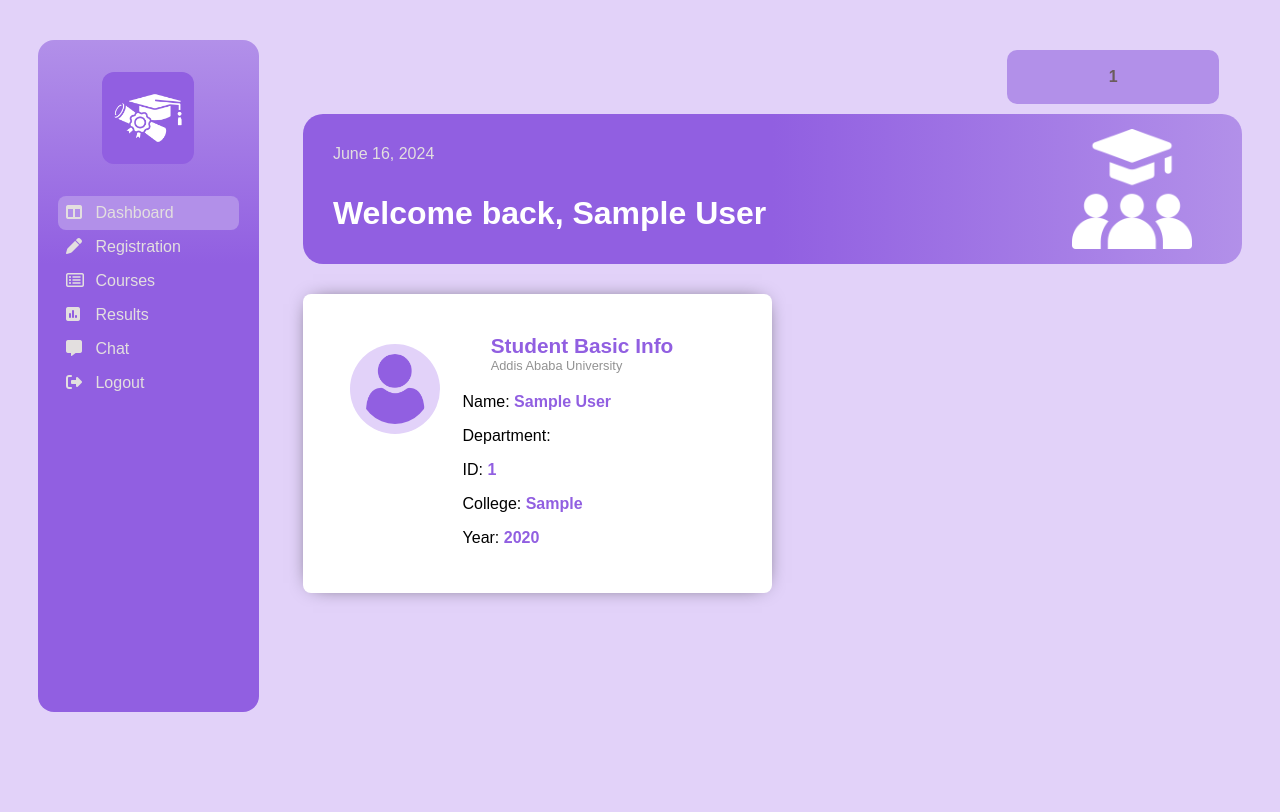
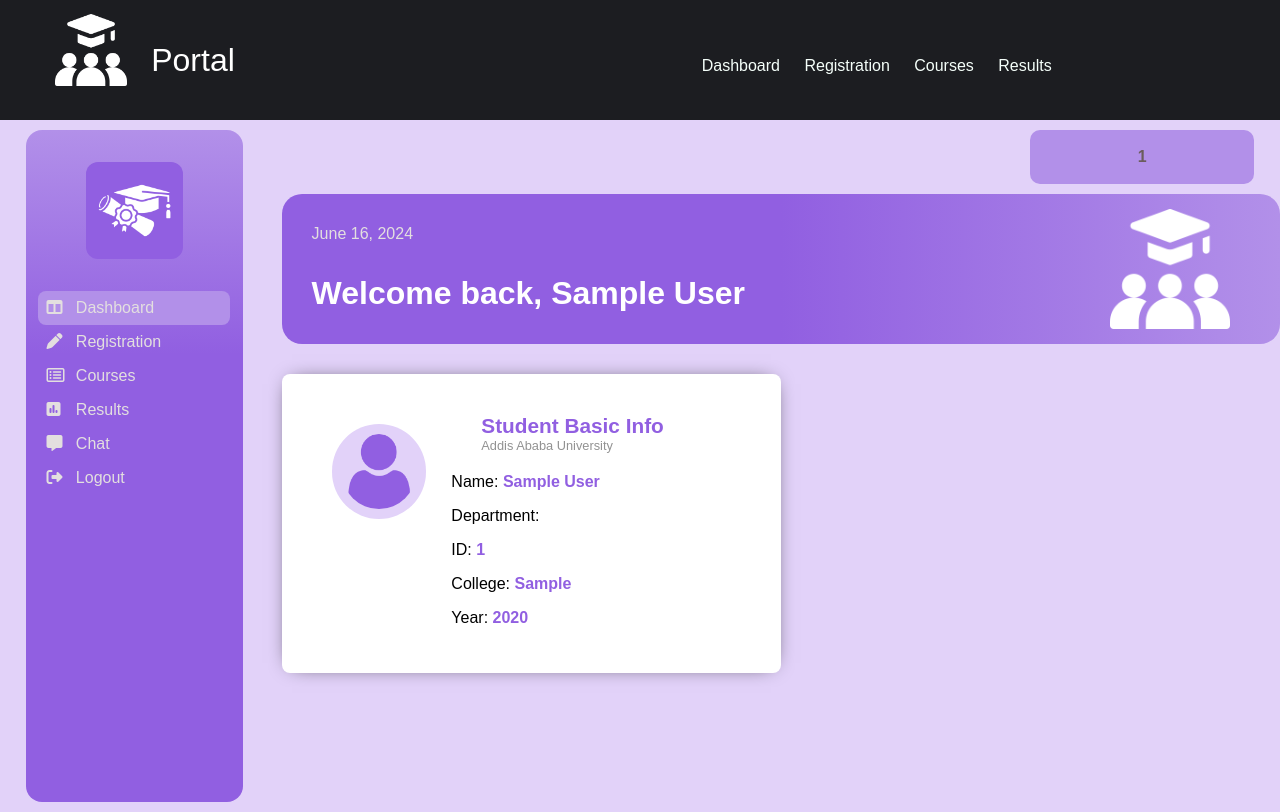
Before and after one commit to mussie-alemayehu/student-portal, a PHP site: page / in a window 1280 px wide; the page is wider, and only the part inside the window is pictured. Before the commit the page ends 712 px from the top of that part, so only its background shows below. Run offline with PHP 8.4, Linux system fonts and the light colour scheme; the visitor is signed in with stand-in values (Sample User, id 1); tables that the repository leaves empty or names only in its code hold one stand-in row (values such as "Sample post"); data that the repository does not hold is empty; some libraries are stand-ins or nearby versions.

Commit message:
add a simple header

```diff
--- /dev/null
+++ b/header.php
@@ -0,0 +1,11 @@
+<header>
+    <img src="education.png" alt="">
+    <p>Portal</p>
+    <div class="separator"></div>
+    <div class="links">
+        <a href="#">Dashboard</a>
+        <a href="#">Registration</a>
+        <a href="#">Courses</a>
+        <a href="#">Results</a>
+    </div>
+</header>
--- a/index.php
+++ b/index.php
@@ -113,7 +113,7 @@ $stmt->close();
 </head>
 
 <body>
-
+    <?php include("header.php"); ?>
     <?php include("side-nav.php"); ?>
     <!-- this is where the container where the main contents of the page will be placed -->
     <div id="main-contents">
--- a/side-nav-styles.css
+++ b/side-nav-styles.css
@@ -1,7 +1,8 @@
 .side-nav {
+    margin: 10px 2%;
     height: 76vh;
     width: 15%;
-    padding: 4vh 20px;
+    padding: 4vh 1%;
     float: left;
     background-image: linear-gradient(to bottom, #B290E9, #915FE1, #915FE1, #915FE1);
     border-radius: 16px;
--- a/style.css
+++ b/style.css
@@ -1,7 +1,8 @@
 body {
     background-color: #E2D2F9;
     font-family: sans-serif;
-    padding: 4vh 30px;
+    padding: 0;
+    margin: 0;
 }
 
 #main-contents {
@@ -9,3 +10,52 @@ body {
     width: 78%;
     margin: auto;
 }
+
+/* styles for the header */
+header {
+    width: 100%;
+    height: 100px;
+    background-color: #1c1d21;
+    padding: 10px 4%;
+}
+
+header img {
+    position: absolute;
+    left: 4%;
+    top: 10px;
+    padding: 4px;
+    border-radius: 4px;
+    height: 72px;
+}
+
+header p {
+    padding-left: 100px;
+    display: inline-block;
+    padding-right: 5%;
+    color: white;
+    font-size: 2rem;
+}
+
+header .separator {
+    width: 30%;
+    display: inline-block;
+}
+
+header .links {
+    display: inline-block;
+    margin: auto;
+}
+
+header .links a {
+    text-decoration: none;
+    color: mintcream;
+    margin: 0 10px;
+}
+
+header .links a:hover {
+    color: rgb(152, 152, 152);
+}
+
+header .links a:active {
+    color: rgb(199, 199, 199);
+}
```
